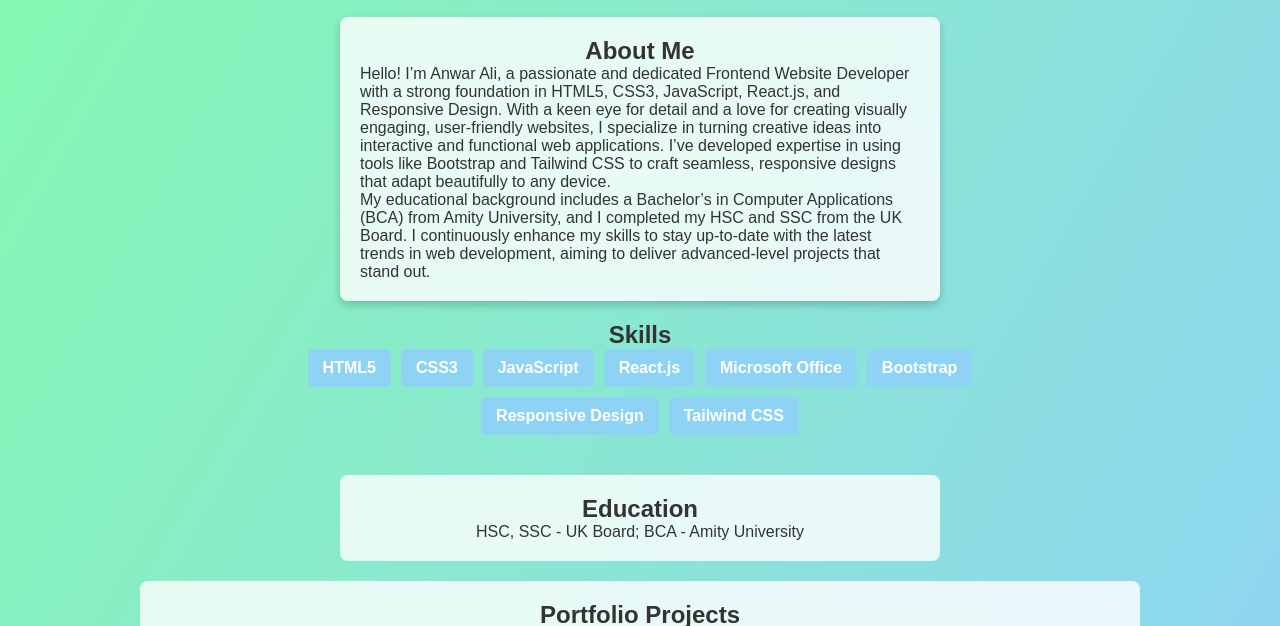
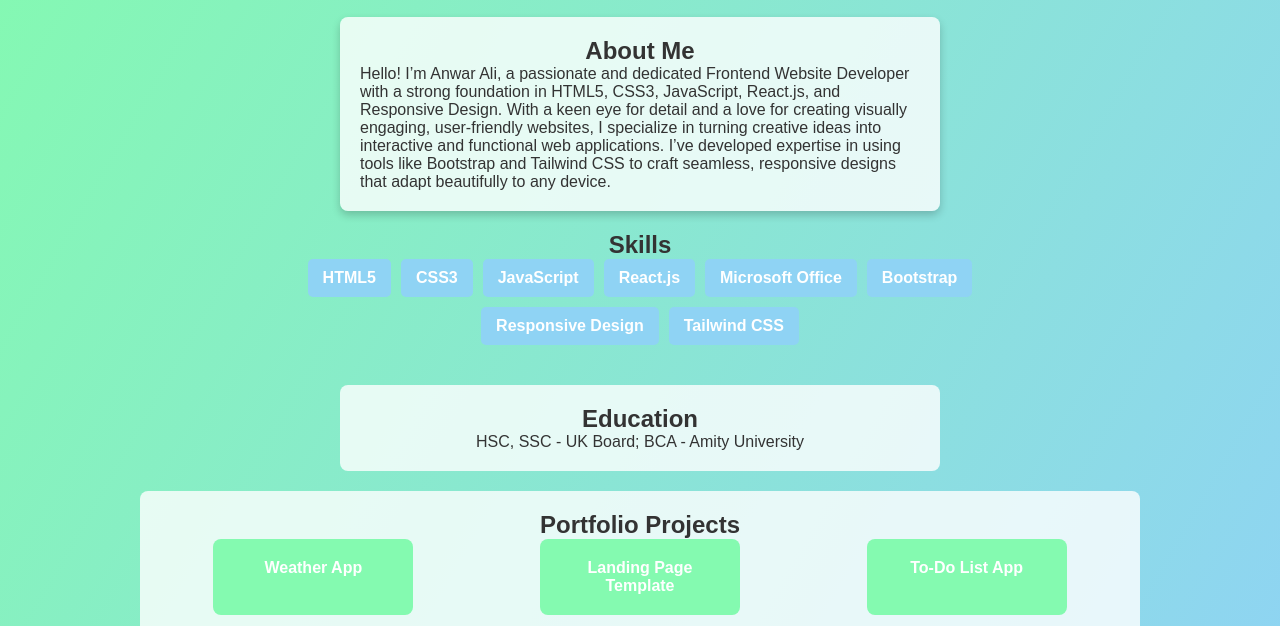
Before and after one commit to Anwar8755/Portfolio, a plain HTML site: page index.html in a window 1280 px wide. Shown: the part 140-766 px from the top of the page. Drawn offline with Linux system fonts and the light colour scheme.

Commit message:
Update index.html

```diff
--- a/index.html
+++ b/index.html
@@ -18,7 +18,7 @@
     <section id="about">
         <h2>About Me</h2>
         <p>Hello! I’m Anwar Ali, a passionate and dedicated Frontend Website Developer with a strong foundation in HTML5, CSS3, JavaScript, React.js, and Responsive Design. With a keen eye for detail and a love for creating visually engaging, user-friendly websites, I specialize in turning creative ideas into interactive and functional web applications. I’ve developed expertise in using tools like Bootstrap and Tailwind CSS to craft seamless, responsive designs that adapt beautifully to any device.</p>
-        <p>My educational background includes a Bachelor’s in Computer Applications (BCA) from Amity University, and I completed my HSC and SSC from the UK Board. I continuously enhance my skills to stay up-to-date with the latest trends in web development, aiming to deliver advanced-level projects that stand out.</p>
+
     </section>
 
     <!-- Skills Section -->
```
